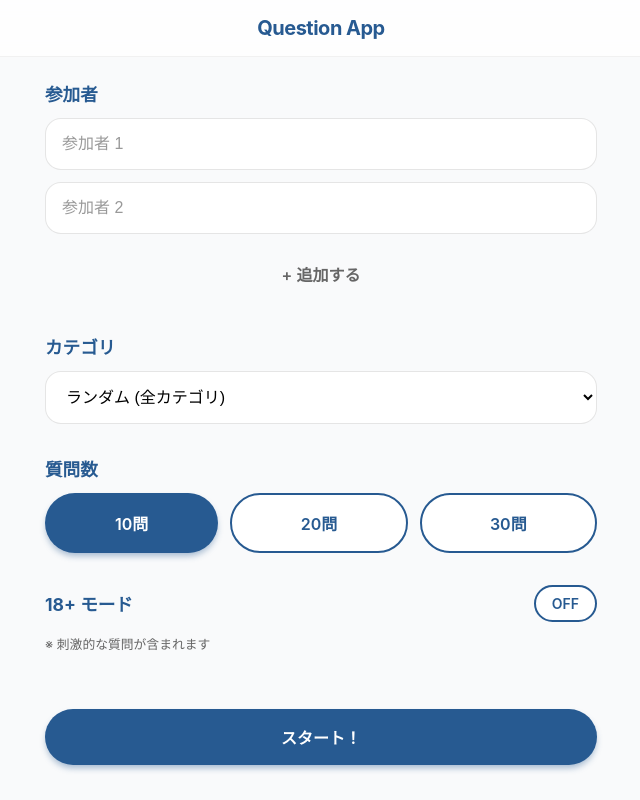
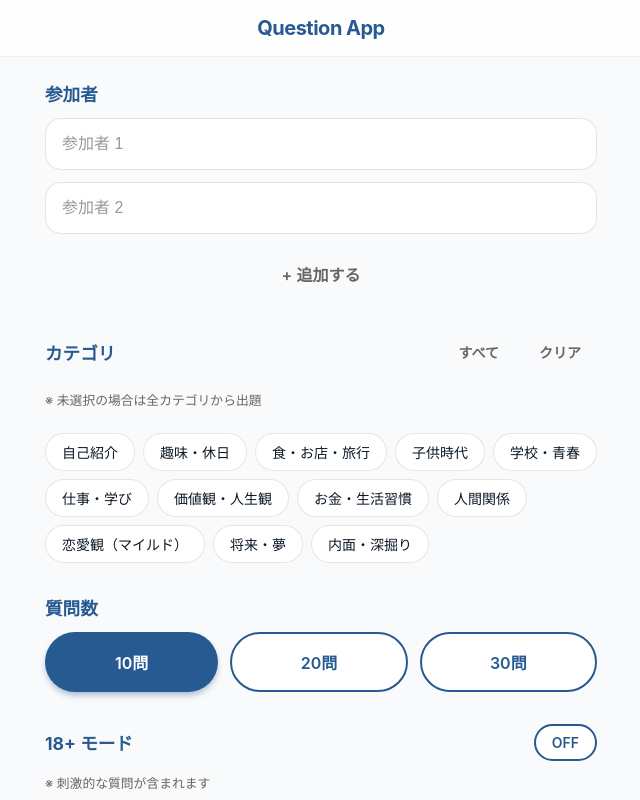
Before and after one commit to mesopotamiannn/QuestionAppAIDA, a Next.js app: page / in a window 1280 px wide. Shown: the top 800 px of the page, without its empty margins (319-959 px from the left). Built offline with nearby package versions, Linux system fonts and the light colour scheme.

Commit message:
Phase 7完了: カテゴリ複数選択, 18+テーマ切替, Adult専用カテゴリ

```diff
--- a/src/app/page.module.css
+++ b/src/app/page.module.css
@@ -50,6 +50,12 @@
     gap: var(--spacing-sm);
 }
 
+.chipGrid {
+    display: flex;
+    flex-wrap: wrap;
+    gap: var(--spacing-xs);
+}
+
 .action {
     margin-top: var(--spacing-lg);
 }
--- a/src/app/page.tsx
+++ b/src/app/page.tsx
@@ -1,27 +1,37 @@
 'use client';
 
-import { useState } from 'react';
+import { useState, useEffect } from 'react';
 import { useRouter } from 'next/navigation';
 import { Button } from '@/components/ui/Button';
 import { Input } from '@/components/ui/Input';
-import { Card } from '@/components/ui/Card';
 import { Header } from '@/components/layout/Header';
 import { Container } from '@/components/layout/Container';
+import { CategoryChip } from '@/components/ui/CategoryChip';
+import { Modal } from '@/components/ui/Modal';
 import { useGameSession } from '@/hooks/useGameSession';
-import { CATEGORIES } from '@/data/categories';
+import { CATEGORIES, ADULT_CATEGORY } from '@/data/categories';
+import Link from 'next/link';
 import styles from './page.module.css';
-
-import { Modal } from '@/components/ui/Modal';
-import Link from 'next/link';
 
 export default function Home() {
   const router = useRouter();
   const { startSession, loading } = useGameSession();
   const [names, setNames] = useState<string[]>(['', '']);
-  const [categoryId, setCategoryId] = useState<string>('all');
+  const [selectedCategories, setSelectedCategories] = useState<string[]>([]);
   const [count, setCount] = useState<number>(10);
   const [is18Plus, setIs18Plus] = useState(false);
   const [showAgeCheck, setShowAgeCheck] = useState(false);
+
+  // テーマ切替
+  useEffect(() => {
+    if (is18Plus) {
+      document.documentElement.setAttribute('data-theme', 'adult');
+    } else {
+      document.documentElement.removeAttribute('data-theme');
+      // 18+ OFF時はAdultカテゴリの選択を解除
+      setSelectedCategories(prev => prev.filter(id => id !== ADULT_CATEGORY.id));
+    }
+  }, [is18Plus]);
 
   const handleNameChange = (index: number, value: string) => {
     const newNames = [...names];
@@ -38,6 +48,22 @@ export default function Home() {
       const newNames = names.filter((_, i) => i !== index);
       setNames(newNames);
     }
+  };
+
+  const toggleCategory = (id: string) => {
+    setSelectedCategories(prev =>
+      prev.includes(id) ? prev.filter(c => c !== id) : [...prev, id]
+    );
+  };
+
+  const selectAllCategories = () => {
+    const allIds = CATEGORIES.map(c => c.id);
+    if (is18Plus) allIds.push(ADULT_CATEGORY.id);
+    setSelectedCategories(allIds);
+  };
+
+  const clearCategories = () => {
+    setSelectedCategories([]);
   };
 
   const handle18PlusToggle = () => {
@@ -62,7 +88,7 @@ export default function Home() {
 
     const session = await startSession(
       validNames,
-      categoryId,
+      selectedCategories, // 複数カテゴリ対応
       count,
       'interactive',
       is18Plus
@@ -100,17 +126,34 @@ export default function Home() {
           </section>
 
           <section className={styles.section}>
-            <h2 className={styles.label}>カテゴリ</h2>
-            <select
-              className={styles.select}
-              value={categoryId}
-              onChange={(e) => setCategoryId(e.target.value)}
-            >
-              <option value="all">ランダム (全カテゴリ)</option>
+            <div style={{ display: 'flex', justifyContent: 'space-between', alignItems: 'center', marginBottom: '0.5rem' }}>
+              <h2 className={styles.label}>カテゴリ</h2>
+              <div style={{ display: 'flex', gap: '0.5rem' }}>
+                <Button variant="ghost" size="small" onClick={selectAllCategories}>すべて</Button>
+                <Button variant="ghost" size="small" onClick={clearCategories}>クリア</Button>
+              </div>
+            </div>
+            <p style={{ fontSize: '0.8rem', color: '#666', marginBottom: '0.75rem' }}>
+              ※ 未選択の場合は全カテゴリから出題
+            </p>
+            <div className={styles.chipGrid}>
               {CATEGORIES.map(c => (
-                <option key={c.id} value={c.id}>{c.name}</option>
+                <CategoryChip
+                  key={c.id}
+                  label={c.name}
+                  selected={selectedCategories.includes(c.id)}
+                  onClick={() => toggleCategory(c.id)}
+                />
               ))}
-            </select>
+              {is18Plus && (
+                <CategoryChip
+                  label={ADULT_CATEGORY.name}
+                  selected={selectedCategories.includes(ADULT_CATEGORY.id)}
+                  isAdult
+                  onClick={() => toggleCategory(ADULT_CATEGORY.id)}
+                />
+              )}
+            </div>
           </section>
 
           <section className={styles.section}>
--- /dev/null
+++ b/src/components/ui/CategoryChip.module.css
@@ -0,0 +1,31 @@
+.chip {
+    display: inline-flex;
+    align-items: center;
+    padding: var(--spacing-xs) var(--spacing-md);
+    border-radius: var(--radius-full);
+    font-size: 0.875rem;
+    font-weight: 500;
+    cursor: pointer;
+    transition: all 0.2s ease;
+    border: 1px solid rgba(0, 0, 0, 0.1);
+    background: var(--surface);
+    color: var(--foreground);
+}
+
+.chip:hover {
+    border-color: var(--primary);
+}
+
+.selected {
+    background: var(--primary);
+    color: #fff;
+    border-color: var(--primary);
+}
+
+.adult {
+    border-color: hsl(340, 82%, 52%);
+}
+
+.adult.selected {
+    background: hsl(340, 82%, 52%);
+}
--- /dev/null
+++ b/src/components/ui/CategoryChip.tsx
@@ -0,0 +1,26 @@
+import React from 'react';
+import styles from './CategoryChip.module.css';
+
+interface CategoryChipProps {
+    label: string;
+    selected: boolean;
+    isAdult?: boolean;
+    onClick: () => void;
+}
+
+export const CategoryChip: React.FC<CategoryChipProps> = ({
+    label,
+    selected,
+    isAdult = false,
+    onClick,
+}) => {
+    return (
+        <button
+            type="button"
+            className={`${styles.chip} ${selected ? styles.selected : ''} ${isAdult ? styles.adult : ''}`}
+            onClick={onClick}
+        >
+            {label}
+        </button>
+    );
+};
--- a/src/data/categories.ts
+++ b/src/data/categories.ts
@@ -1,5 +1,6 @@
 import { Category } from '@/types';
 
+// 通常カテゴリ (12個)
 export const CATEGORIES: Category[] = [
     { id: '1', name: '自己紹介', description: '基本情報や性格について' },
     { id: '2', name: '趣味・休日', description: '好きなことや過ごし方' },
@@ -14,3 +15,10 @@ export const CATEGORIES: Category[] = [
     { id: '11', name: '将来・夢', description: 'これからの目標や夢' },
     { id: '12', name: '内面・深掘り', description: '普段話さない深い話' },
 ];
+
+// 18+カテゴリ (13番目)
+export const ADULT_CATEGORY: Category = {
+    id: 'adult',
+    name: '大人の質問（18+）',
+    description: '成人向けの刺激的な質問',
+};
--- a/src/data/initialQuestions.ts
+++ b/src/data/initialQuestions.ts
@@ -4,13 +4,14 @@ const createQuestion = (
     id: string,
     categoryId: string,
     text: string,
-    depth: Question['depth'] = 'normal'
+    depth: Question['depth'] = 'normal',
+    rating: Question['rating'] = 'general'
 ): Question => ({
     id,
     categoryId,
     text,
     depth,
-    rating: 'general',
+    rating,
     status: 'approved',
     createdAt: Date.now(),
     updatedAt: Date.now(),
@@ -38,4 +39,9 @@ export const INITIAL_QUESTIONS: Question[] = [
     // 10. 恋愛観
     createQuestion('q10_1', '10', '初デートで行きたい場所は？', 'light'),
     createQuestion('q10_2', '10', 'パートナーに求める一番の条件は？', 'normal'),
+
+    // 13. 大人の質問（18+）
+    createQuestion('qa_1', 'adult', '理想のキスシチュエーションは？', 'normal', 'adult'),
+    createQuestion('qa_2', 'adult', '異性の好みのタイプを具体的に教えて', 'light', 'adult'),
+    createQuestion('qa_3', 'adult', '恋愛で一番ドキドキした瞬間は？', 'normal', 'adult'),
 ];
--- a/src/hooks/useGameSession.ts
+++ b/src/hooks/useGameSession.ts
@@ -17,7 +17,7 @@ export const useGameSession = () => {
     // Initialize a new session
     const startSession = useCallback(async (
         participants: string[],
-        categoryId: string,
+        categoryIds: string[], // 複数カテゴリ対応
         questionCount: number,
         mode: AnswerMode,
         is18Plus: boolean
@@ -26,16 +26,26 @@ export const useGameSession = () => {
         try {
             // 1. Fetch Questions
             let questions: Question[] = [];
-            if (categoryId === 'all') { // If we want to support 'all'
+
+            if (categoryIds.length === 0) {
+                // 未選択 = 全カテゴリ（Adult除く）
                 questions = await getAllQuestions();
+                questions = questions.filter(q => q.rating === 'general');
             } else {
-                questions = await getQuestionsByCategory(categoryId);
+                // 選択されたカテゴリから取得
+                const questionSets = await Promise.all(
+                    categoryIds.map(id => getQuestionsByCategory(id))
+                );
+                questions = questionSets.flat();
             }
 
-            // Filter 18+
+            // Filter by rating
             const filtered = questions.filter(q => {
-                if (is18Plus) return true; // Show all
-                return q.rating === 'general'; // Show only general
+                // Adult質問はadultカテゴリが選択されている場合のみ
+                if (q.rating === 'adult') {
+                    return categoryIds.includes('adult');
+                }
+                return true;
             });
 
             // Shuffle and Slice
@@ -43,7 +53,7 @@ export const useGameSession = () => {
             const selected = shuffled.slice(0, questionCount);
 
             if (selected.length === 0) {
-                throw new Error('No questions found for this category.');
+                throw new Error('No questions found for selected categories.');
             }
 
             const questionIds = selected.map(q => q.id);
--- a/src/styles/globals.css
+++ b/src/styles/globals.css
@@ -48,6 +48,24 @@
   --shadow-lg: 0 10px 15px -3px rgb(0 0 0 / 0.1), 0 4px 6px -4px rgb(0 0 0 / 0.1);
 }
 
+/* Adult (18+) Theme - Pink */
+[data-theme='adult'] {
+  --primary-h: 340;
+  --primary-s: 82%;
+  --primary-l: 52%;
+  --primary: hsl(var(--primary-h), var(--primary-s), var(--primary-l));
+
+  --accent-h: 330;
+  --accent-s: 90%;
+  --accent-l: 65%;
+  --accent: hsl(var(--accent-h), var(--accent-s), var(--accent-l));
+
+  --background-h: 340;
+  --background-s: 15%;
+  --background-l: 97%;
+  --background: hsl(var(--background-h), var(--background-s), var(--background-l));
+}
+
 @media (prefers-color-scheme: dark) {
   :root {
     --background-h: 222;
```
Also changed, not shown: public/sw.js, 2 other files (tests, documents, lock files or other folders).
